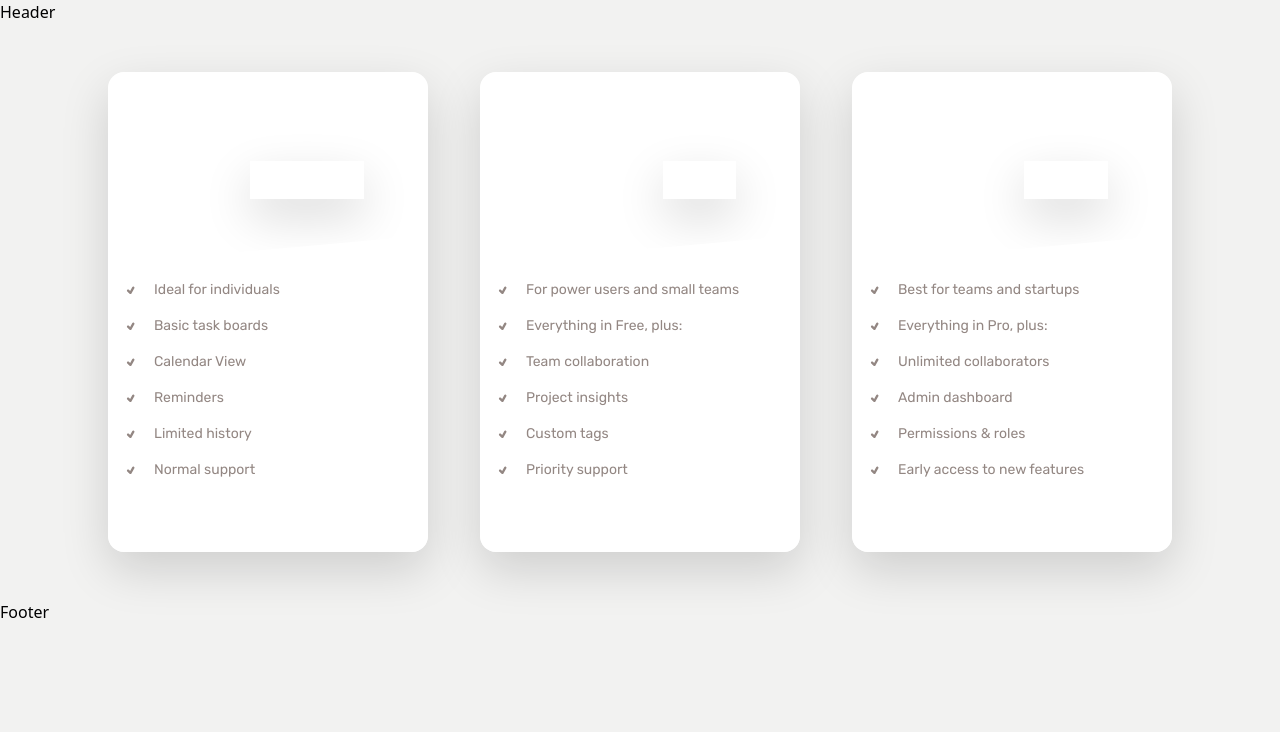
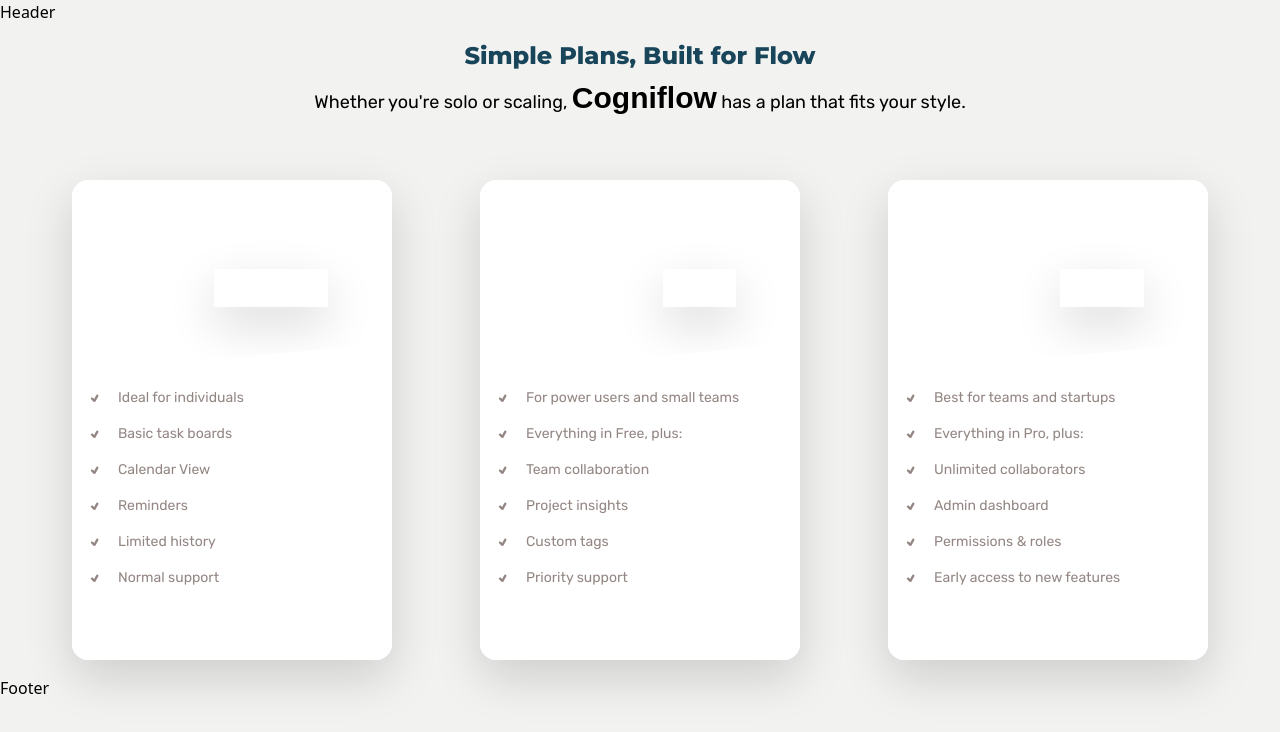
Before and after one commit to arunav999/CogniFlow-frontend, a React (Vite) app: page / in a window 1280 px wide. Shown: the top 732 px of the page. Built offline with nearby package versions, Linux system fonts and the light colour scheme; a web font is replaced by a local one.

Commit message:
sections headings completed

```diff
--- a/src/components/Main/Pricing/PricingSection.jsx
+++ b/src/components/Main/Pricing/PricingSection.jsx
@@ -5,7 +5,21 @@
 const PricingSection = () => {
   return (
     <>
-      <section className="flex xs:flex-col lg:flex-row items-center justify-evenly gap-10 py-12 px-24">
+      <section className="section">
+        <div className="text-center mb-16">
+          <h2 className="heading">
+            Simple Plans, Built for Flow
+          </h2>
+          <h4 className="sub-heading">
+            Whether you're solo or scaling,{" "}
+            <span className="font-logo xs:text-2xl sm:text-3xl font-bold">
+              Cogniflow
+            </span>{" "}
+            has a plan that fits your style.
+          </h4>
+        </div>
+
+        <div className="flex xs:flex-col lg:flex-row items-center justify-evenly gap-10 ">
           {CARD_DATA.map((item) => (
             <Cards
               key={item.id}
@@ -18,6 +32,7 @@
               secondary={item.secondary}
             />
           ))}
+        </div>
       </section>
     </>
   );
--- a/src/index.css
+++ b/src/index.css
@@ -79,3 +79,20 @@
   --breakpoint-xs: 384px;           /* Breakpoint for XS displays */
   --breakpoint-3xl: 1920px;         /* Breakpoint for 4k displays */
 }
+
+
+.section {
+  @apply xs:py-4 xs:px-6 3xl:py-12 3xl:px-24;
+}
+
+.head-util{
+  @apply text-center mb-16;
+}
+
+.heading {
+  @apply font-heading text-light-text-primary font-extrabold xs:text-[18px] sm:text-2xl;
+}
+
+.sub-heading {
+  @apply font-body mt-2 xs:text-[14px] sm:text-lg;
+}
```
Lines whose indentation alone changed are shown as unchanged.
